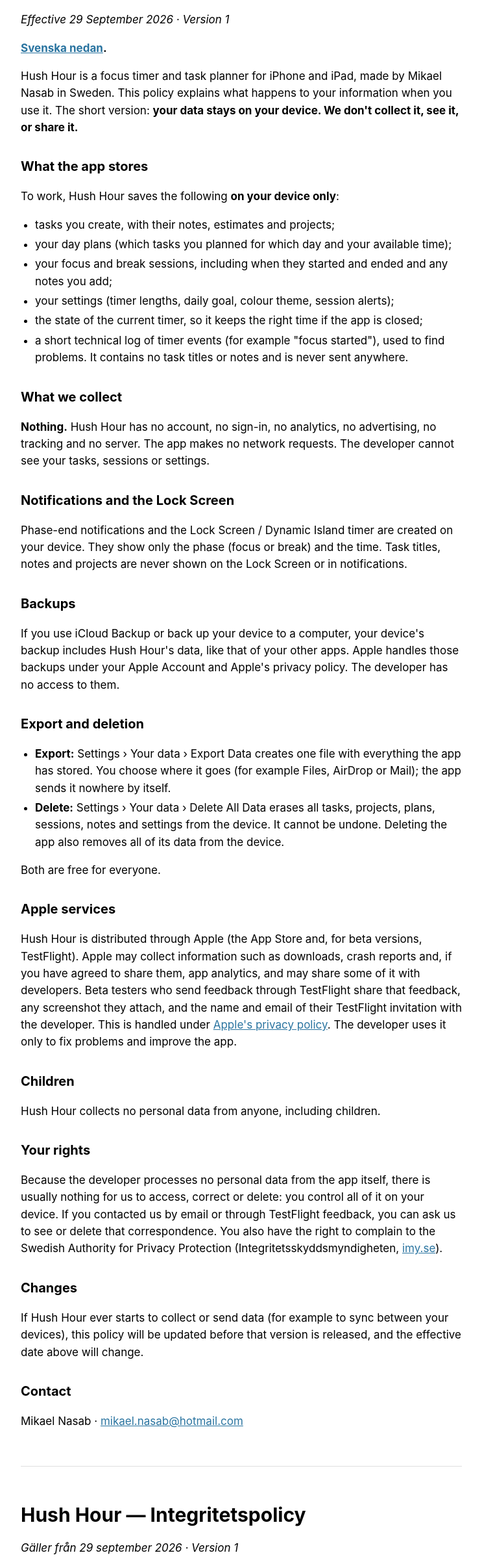
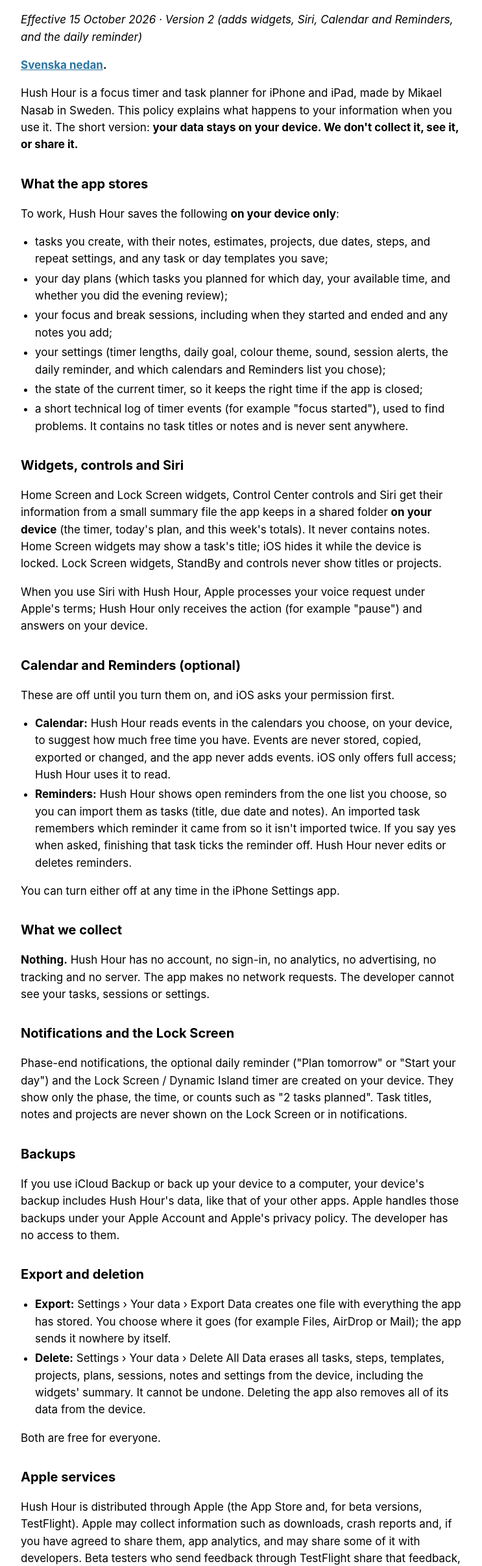
Before and after one commit to mikaeln99mn/hush-hour, a plain HTML site: page privacy/index.html in a window 1280 px wide. Shown: the part 102-2512 px from the top of the page at 65% size, without its empty margins (268-1011 px from the left). Drawn offline with Linux system fonts and the light colour scheme.

Commit message:
Privacy policy version 2: widgets, Siri, Calendar and Reminders, daily reminder

```diff
--- a/privacy/index.html
+++ b/privacy/index.html
@@ -16,20 +16,27 @@ ul { padding-left: 22px; } li { margin: 4px 0; } nav { font-size: 15px; }
 <body>
 <nav><a href="../">Hush Hour</a></nav>
 <h1>Hush Hour — Privacy Policy</h1>
-<p><em>Effective 29 September 2026 · Version 1</em></p>
+<p><em>Effective 15 October 2026 · Version 2 (adds widgets, Siri, Calendar and Reminders, and the daily reminder)</em></p>
 <p><strong><a href="#sv">Svenska nedan</a>.</strong></p>
 <p>Hush Hour is a focus timer and task planner for iPhone and iPad, made by Mikael Nasab in Sweden. This policy explains what happens to your information when you use it. The short version: <strong>your data stays on your device. We don't collect it, see it, or share it.</strong></p>
 <h2>What the app stores</h2>
 <p>To work, Hush Hour saves the following <strong>on your device only</strong>:</p>
-<ul><li>tasks you create, with their notes, estimates and projects;</li><li>your day plans (which tasks you planned for which day and your available time);</li><li>your focus and break sessions, including when they started and ended and any notes you add;</li><li>your settings (timer lengths, daily goal, colour theme, session alerts);</li><li>the state of the current timer, so it keeps the right time if the app is closed;</li><li>a short technical log of timer events (for example "focus started"), used to find problems. It contains no task titles or notes and is never sent anywhere.</li></ul>
+<ul><li>tasks you create, with their notes, estimates, projects, due dates, steps, and repeat settings, and any task or day templates you save;</li><li>your day plans (which tasks you planned for which day, your available time, and whether you did the evening review);</li><li>your focus and break sessions, including when they started and ended and any notes you add;</li><li>your settings (timer lengths, daily goal, colour theme, sound, session alerts, the daily reminder, and which calendars and Reminders list you chose);</li><li>the state of the current timer, so it keeps the right time if the app is closed;</li><li>a short technical log of timer events (for example "focus started"), used to find problems. It contains no task titles or notes and is never sent anywhere.</li></ul>
+<h2>Widgets, controls and Siri</h2>
+<p>Home Screen and Lock Screen widgets, Control Center controls and Siri get their information from a small summary file the app keeps in a shared folder <strong>on your device</strong> (the timer, today's plan, and this week's totals). It never contains notes. Home Screen widgets may show a task's title; iOS hides it while the device is locked. Lock Screen widgets, StandBy and controls never show titles or projects.</p>
+<p>When you use Siri with Hush Hour, Apple processes your voice request under Apple's terms; Hush Hour only receives the action (for example "pause") and answers on your device.</p>
+<h2>Calendar and Reminders (optional)</h2>
+<p>These are off until you turn them on, and iOS asks your permission first.</p>
+<ul><li><strong>Calendar:</strong> Hush Hour reads events in the calendars you choose, on your device, to suggest how much free time you have. Events are never stored, copied, exported or changed, and the app never adds events. iOS only offers full access; Hush Hour uses it to read.</li><li><strong>Reminders:</strong> Hush Hour shows open reminders from the one list you choose, so you can import them as tasks (title, due date and notes). An imported task remembers which reminder it came from so it isn't imported twice. If you say yes when asked, finishing that task ticks the reminder off. Hush Hour never edits or deletes reminders.</li></ul>
+<p>You can turn either off at any time in the iPhone Settings app.</p>
 <h2>What we collect</h2>
 <p><strong>Nothing.</strong> Hush Hour has no account, no sign-in, no analytics, no advertising, no tracking and no server. The app makes no network requests. The developer cannot see your tasks, sessions or settings.</p>
 <h2>Notifications and the Lock Screen</h2>
-<p>Phase-end notifications and the Lock Screen / Dynamic Island timer are created on your device. They show only the phase (focus or break) and the time. Task titles, notes and projects are never shown on the Lock Screen or in notifications.</p>
+<p>Phase-end notifications, the optional daily reminder ("Plan tomorrow" or "Start your day") and the Lock Screen / Dynamic Island timer are created on your device. They show only the phase, the time, or counts such as "2 tasks planned". Task titles, notes and projects are never shown on the Lock Screen or in notifications.</p>
 <h2>Backups</h2>
 <p>If you use iCloud Backup or back up your device to a computer, your device's backup includes Hush Hour's data, like that of your other apps. Apple handles those backups under your Apple Account and Apple's privacy policy. The developer has no access to them.</p>
 <h2>Export and deletion</h2>
-<ul><li><strong>Export:</strong> Settings › Your data › Export Data creates one file with everything the app has stored. You choose where it goes (for example Files, AirDrop or Mail); the app sends it nowhere by itself.</li><li><strong>Delete:</strong> Settings › Your data › Delete All Data erases all tasks, projects, plans, sessions, notes and settings from the device. It cannot be undone. Deleting the app also removes all of its data from the device.</li></ul>
+<ul><li><strong>Export:</strong> Settings › Your data › Export Data creates one file with everything the app has stored. You choose where it goes (for example Files, AirDrop or Mail); the app sends it nowhere by itself.</li><li><strong>Delete:</strong> Settings › Your data › Delete All Data erases all tasks, steps, templates, projects, plans, sessions, notes and settings from the device, including the widgets' summary. It cannot be undone. Deleting the app also removes all of its data from the device.</li></ul>
 <p>Both are free for everyone.</p>
 <h2>Apple services</h2>
 <p>Hush Hour is distributed through Apple (the App Store and, for beta versions, TestFlight). Apple may collect information such as downloads, crash reports and, if you have agreed to share them, app analytics, and may share some of it with developers. Beta testers who send feedback through TestFlight share that feedback, any screenshot they attach, and the name and email of their TestFlight invitation with the developer. This is handled under <a href="https://www.apple.com/legal/privacy/">Apple's privacy policy</a>. The developer uses it only to fix problems and improve the app.</p>
@@ -41,21 +48,28 @@ ul { padding-left: 22px; } li { margin: 4px 0; } nav { font-size: 15px; }
 <p>If Hush Hour ever starts to collect or send data (for example to sync between your devices), this policy will be updated before that version is released, and the effective date above will change.</p>
 <h2>Contact</h2>
 <p>Mikael Nasab · <a href="mailto:mikael.nasab@hotmail.com">mikael.nasab@hotmail.com</a></p>
-<hr id="sv">
-<h1>Hush Hour — Integritetspolicy</h1>
-<p><em>Gäller från 29 september 2026 · Version 1</em></p>
+<hr>
+<h1 id="sv">Hush Hour — Integritetspolicy</h1>
+<p><em>Gäller från 15 oktober 2026 · Version 2 (lägger till widgetar, Siri, Kalender och Påminnelser samt den dagliga påminnelsen)</em></p>
 <p>Hush Hour är en fokustimer och uppgiftsplanerare för iPhone och iPad, gjord av Mikael Nasab i Sverige. Här förklaras vad som händer med dina uppgifter när du använder appen. Kort sagt: <strong>dina data stannar på din enhet. Vi samlar inte in dem, ser dem eller delar dem.</strong></p>
 <h2>Vad appen sparar</h2>
 <p>För att fungera sparar Hush Hour följande <strong>endast på din enhet</strong>:</p>
-<ul><li>uppgifter du skapar, med anteckningar, uppskattningar och projekt;</li><li>dina dagsplaner (vilka uppgifter du planerat för vilken dag och din tillgängliga tid);</li><li>dina fokus- och pauspass, med start- och sluttid och eventuella anteckningar;</li><li>dina inställningar (passlängder, dagsmål, färgtema, passnotiser);</li><li>läget för den pågående timern, så att tiden stämmer även om appen stängs;</li><li>en kort teknisk logg över timerhändelser (till exempel "fokus startade") för att hitta fel. Den innehåller inga uppgiftstitlar eller anteckningar och skickas aldrig någonstans.</li></ul>
+<ul><li>uppgifter du skapar, med anteckningar, uppskattningar, projekt, förfallodatum, steg och upprepning, samt uppgifts- och dagsmallar du sparar;</li><li>dina dagsplaner (vilka uppgifter du planerat för vilken dag, din tillgängliga tid och om du gjort kvällsgenomgången);</li><li>dina fokus- och pauspass, med start- och sluttid och eventuella anteckningar;</li><li>dina inställningar (passlängder, dagsmål, färgtema, ljud, passnotiser, den dagliga påminnelsen och vilka kalendrar och vilken lista i Påminnelser du valt);</li><li>läget för den pågående timern, så att tiden stämmer även om appen stängs;</li><li>en kort teknisk logg över timerhändelser (till exempel "fokus startade") för att hitta fel. Den innehåller inga uppgiftstitlar eller anteckningar och skickas aldrig någonstans.</li></ul>
+<h2>Widgetar, reglage och Siri</h2>
+<p>Widgetar på hemskärmen och låsskärmen, reglage i Kontrollcenter och Siri hämtar sin information från en liten sammanfattningsfil som appen sparar i en delad mapp <strong>på din enhet</strong> (timern, dagens plan och veckans summor). Den innehåller aldrig anteckningar. Widgetar på hemskärmen kan visa en uppgifts titel; iOS döljer den när enheten är låst. Widgetar på låsskärmen, Vänteläge och reglage visar aldrig titlar eller projekt.</p>
+<p>När du använder Siri med Hush Hour behandlar Apple din röstförfrågan enligt Apples villkor; Hush Hour får bara själva åtgärden (till exempel "pausa") och svarar på din enhet.</p>
+<h2>Kalender och Påminnelser (valfritt)</h2>
+<p>Detta är avstängt tills du slår på det, och iOS frågar om lov först.</p>
+<ul><li><strong>Kalender:</strong> Hush Hour läser händelser i de kalendrar du väljer, på din enhet, för att föreslå hur mycket ledig tid du har. Händelser sparas, kopieras, exporteras eller ändras aldrig, och appen lägger aldrig till händelser. iOS erbjuder bara full åtkomst; Hush Hour använder den för att läsa.</li><li><strong>Påminnelser:</strong> Hush Hour visar öppna påminnelser från den lista du väljer, så att du kan importera dem som uppgifter (titel, förfallodatum och anteckningar). En importerad uppgift kommer ihåg vilken påminnelse den kom från så att den inte importeras två gånger. Om du svarar ja när du får frågan bockas påminnelsen av när du slutför uppgiften. Hush Hour redigerar eller raderar aldrig påminnelser.</li></ul>
+<p>Du kan stänga av båda när som helst i iPhones app Inställningar.</p>
 <h2>Vad vi samlar in</h2>
 <p><strong>Ingenting.</strong> Hush Hour har inget konto, ingen inloggning, ingen analys, ingen reklam, ingen spårning och ingen server. Appen gör inga nätverksanrop. Utvecklaren kan inte se dina uppgifter, pass eller inställningar.</p>
 <h2>Notiser och låsskärmen</h2>
-<p>Notiser när ett pass tar slut och timern på låsskärmen / i Dynamic Island skapas på din enhet. De visar bara passets typ (fokus eller paus) och tiden. Uppgiftstitlar, anteckningar och projekt visas aldrig på låsskärmen eller i notiser.</p>
+<p>Notiser när ett pass tar slut, den valfria dagliga påminnelsen ("Planera morgondagen" eller "Starta din dag") och timern på låsskärmen / i Dynamic Island skapas på din enhet. De visar bara passets typ, tiden eller antal, som "2 uppgifter planerade". Uppgiftstitlar, anteckningar och projekt visas aldrig på låsskärmen eller i notiser.</p>
 <h2>Säkerhetskopior</h2>
 <p>Om du använder iCloud-säkerhetskopiering eller säkerhetskopierar enheten till en dator ingår Hush Hours data i enhetens säkerhetskopia, precis som för dina andra appar. Apple hanterar säkerhetskopiorna under ditt Apple-konto och enligt Apples integritetspolicy. Utvecklaren har ingen åtkomst till dem.</p>
 <h2>Export och radering</h2>
-<ul><li><strong>Export:</strong> Inställningar › Dina data › Exportera data skapar en fil med allt appen har sparat. Du väljer själv vart den ska (till exempel Filer, AirDrop eller Mail); appen skickar den ingenstans på egen hand.</li><li><strong>Radering:</strong> Inställningar › Dina data › Radera all data tar bort alla uppgifter, projekt, planer, pass, anteckningar och inställningar från enheten. Det går inte att ångra. Om du raderar appen försvinner också all dess data från enheten.</li></ul>
+<ul><li><strong>Export:</strong> Inställningar › Dina data › Exportera data skapar en fil med allt appen har sparat. Du väljer själv vart den ska (till exempel Filer, AirDrop eller Mail); appen skickar den ingenstans på egen hand.</li><li><strong>Radering:</strong> Inställningar › Dina data › Radera all data tar bort alla uppgifter, steg, mallar, projekt, planer, pass, anteckningar och inställningar från enheten, även widgetarnas sammanfattning. Det går inte att ångra. Om du raderar appen försvinner också all dess data från enheten.</li></ul>
 <p>Båda är gratis för alla.</p>
 <h2>Apples tjänster</h2>
 <p>Hush Hour distribueras via Apple (App Store och, för betaversioner, TestFlight). Apple kan samla in uppgifter som nedladdningar, kraschrapporter och, om du har gått med på att dela dem, appanalys, och kan dela en del av detta med utvecklare. Betatestare som skickar feedback via TestFlight delar den feedbacken, eventuell bifogad skärmbild samt namn och e-postadress från TestFlight-inbjudan med utvecklaren. Detta hanteras enligt <a href="https://www.apple.com/se/legal/privacy/">Apples integritetspolicy</a>. Utvecklaren använder det bara för att rätta fel och förbättra appen.</p>
```
